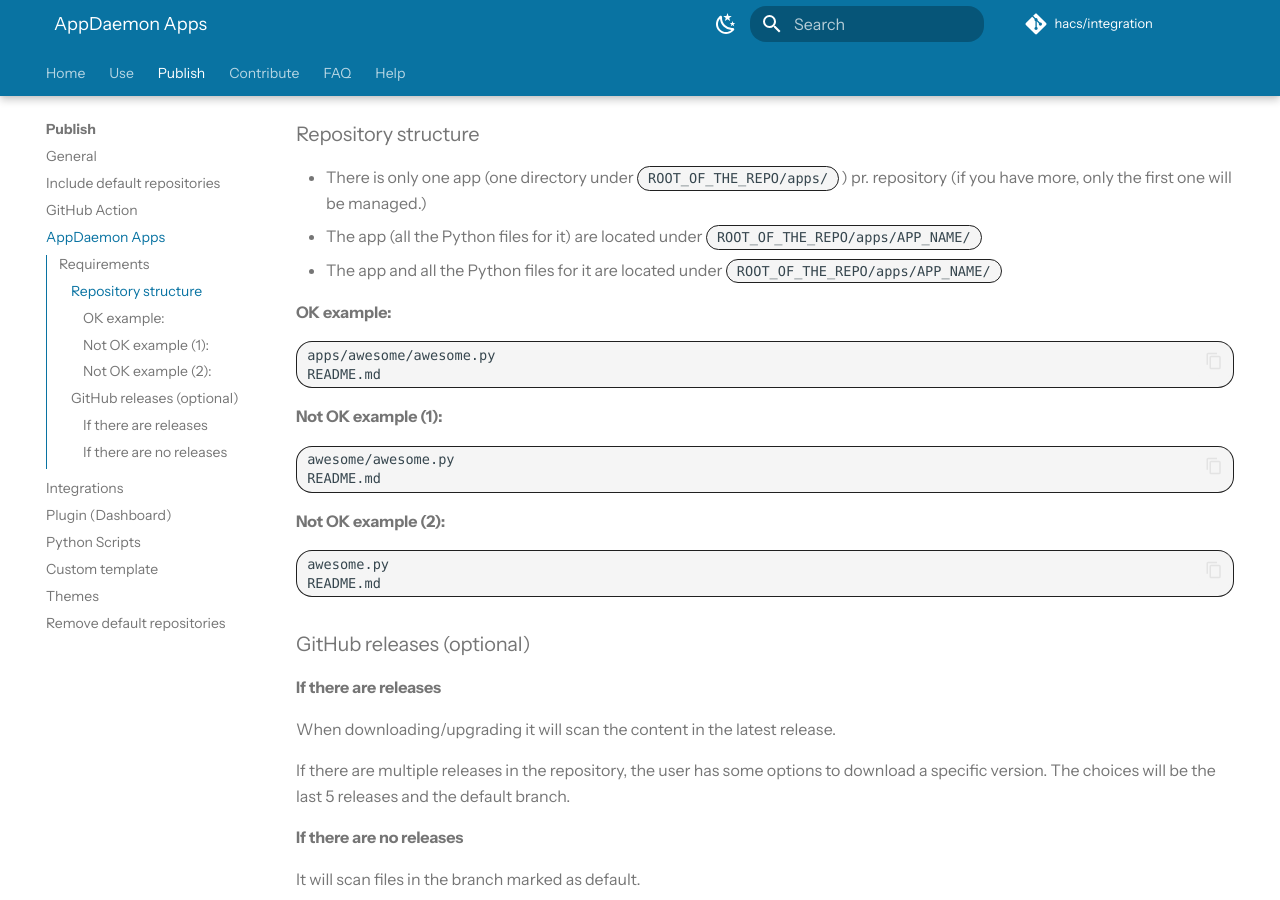
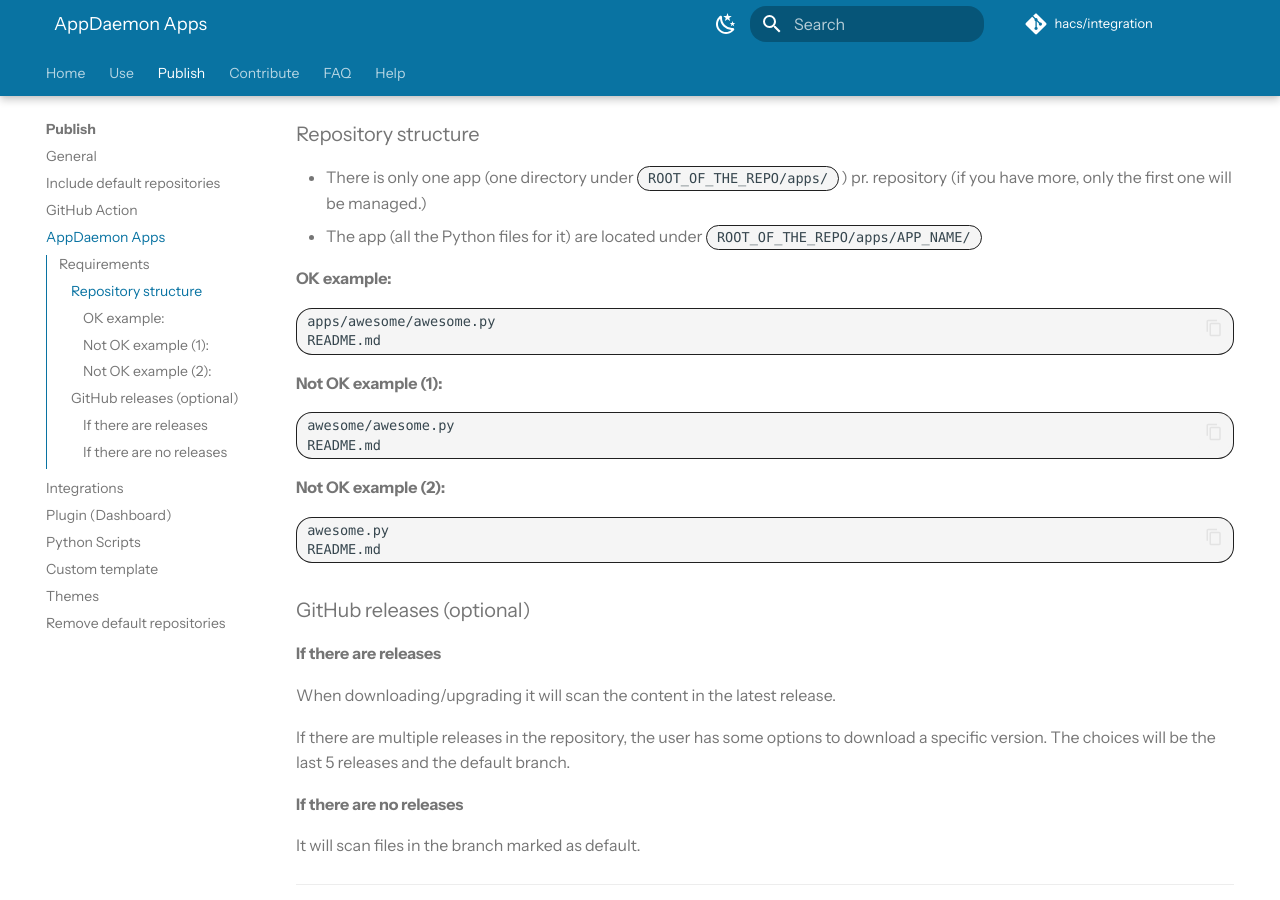
Before and after one commit to hacs/documentation, an MkDocs documentation site: the page built from source/docs/publish/appdaemon.md, in a window 1280 px wide and 900 px high, scrolled down 332 px. Built offline with MkDocs 1.6.1 and Material for MkDocs 9.7.7, drawn with Linux system fonts in a browser that asks for light colours; some web fonts are replaced; plug-ins that fetch from the network failed and are left out; comment, search, counter and statistics services are not loaded.

Commit message:
Update source/docs/publish/appdaemon.md
Co-authored-by: coderabbitai[bot] <136622811+coderabbitai[bot]@users.noreply.github.com>

```diff
--- a/source/docs/publish/appdaemon.md
+++ b/source/docs/publish/appdaemon.md
@@ -14,7 +14,6 @@ For an AppDaemon app repository to be valid, these are the requirements:
 
 - There is only one app (one directory under `ROOT_OF_THE_REPO/apps/`) pr. repository (if you have more, only the first one will be managed.)
 - The app (all the Python files for it) are located under `ROOT_OF_THE_REPO/apps/APP_NAME/`
-- The app and all the Python files for it are located under `ROOT_OF_THE_REPO/apps/APP_NAME/`
 
 #### OK example:
 
```
